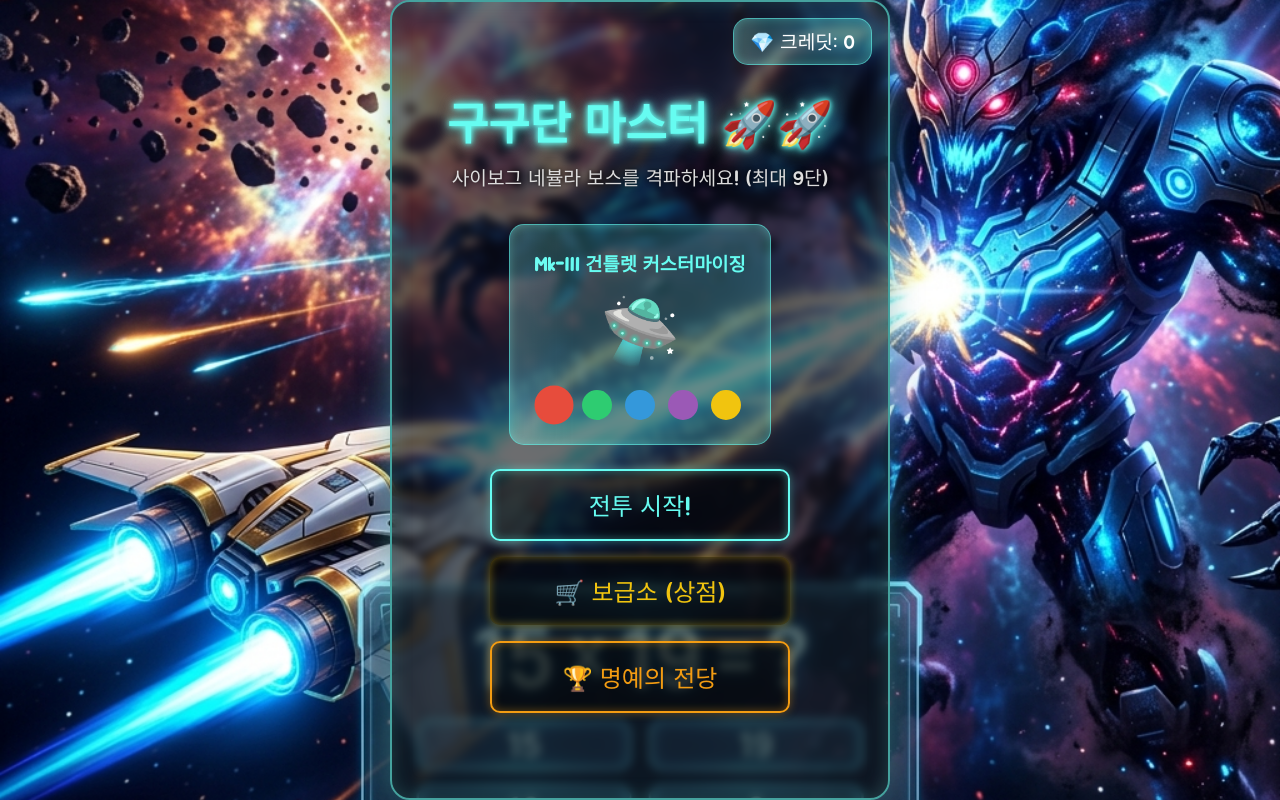
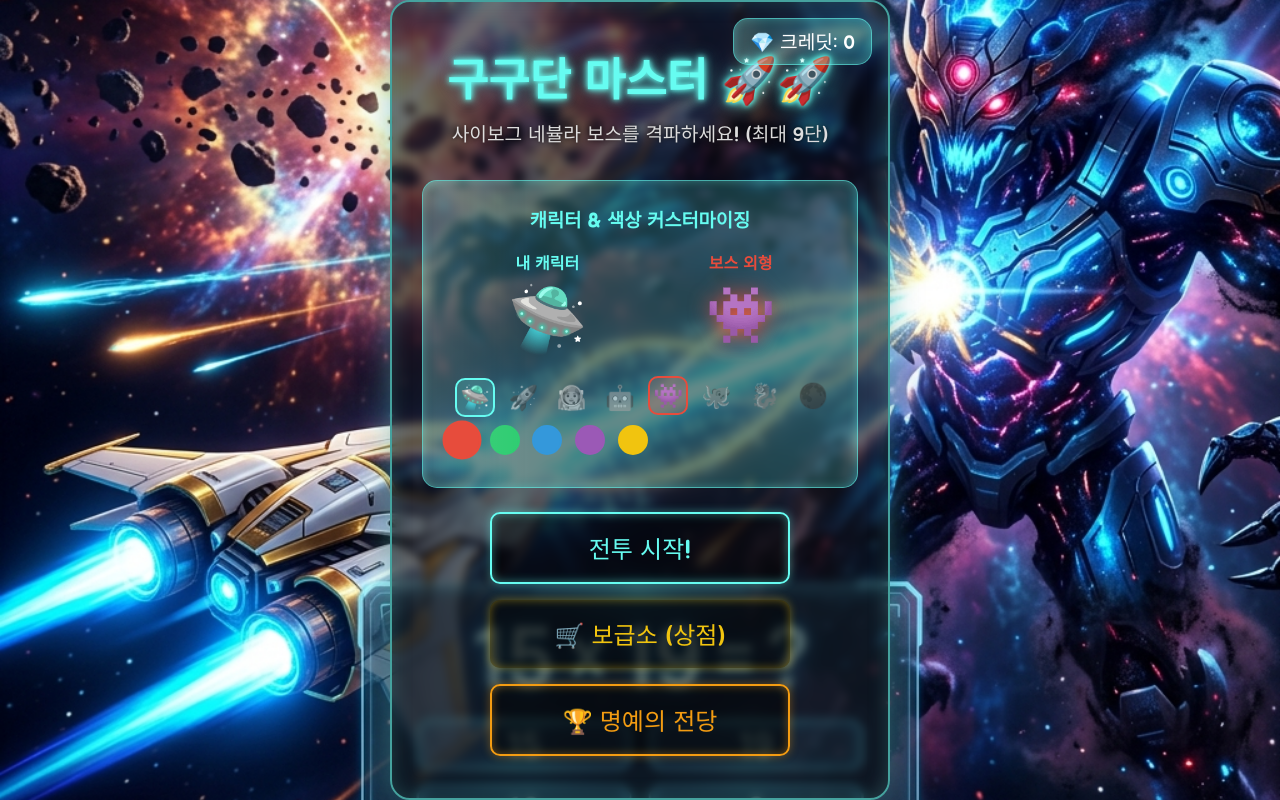
Before and after one commit to SeokhwanWoo/T, a plain HTML site: page index.html in a window 1280 px wide. Drawn offline with Linux system fonts and the light colour scheme.

Commit message:
UI: Add Character Selection for Player and Boss

```diff
--- a/index.html
+++ b/index.html
@@ -20,14 +20,38 @@
             <p class="subtitle">사이보그 네뷸라 보스를 격파하세요! (최대 9단)</p>
 
             <div class="customizer hologram-box">
-                <h3>Mk-III 건틀렛 커스터마이징</h3>
+                <h3>캐릭터 & 색상 커스터마이징</h3>
+                <div style="display: flex; justify-content: space-around; margin-bottom: 0.5rem;">
+                    <!-- Player Customizer -->
+                    <div>
+                        <h4 style="color: #66fcf1; margin-bottom: 0.5rem;">내 캐릭터</h4>
                         <div class="rocket-preview" id="rocket-preview">🛸</div>
+                        <div class="char-options" style="display: flex; justify-content: center; gap: 0.5rem; margin-bottom: 0.5rem;">
+                            <button class="char-btn active" data-char="🛸">🛸</button>
+                            <button class="char-btn" data-char="🚀">🚀</button>
+                            <button class="char-btn" data-char="🧑‍🚀">🧑‍🚀</button>
+                            <button class="char-btn" data-char="🤖">🤖</button>
+                        </div>
                         <div class="color-options">
                             <button class="color-btn" data-color="hue-rotate(0deg)" style="background: #e74c3c; border-color: #e74c3c;"></button>
                             <button class="color-btn" data-color="hue-rotate(120deg)" style="background: #2ecc71; border-color: #2ecc71;"></button>
                             <button class="color-btn" data-color="hue-rotate(240deg)" style="background: #3498db; border-color: #3498db;"></button>
                             <button class="color-btn" data-color="hue-rotate(280deg)" style="background: #9b59b6; border-color: #9b59b6;"></button>
                             <button class="color-btn" data-color="hue-rotate(60deg)" style="background: #f1c40f; border-color: #f1c40f;"></button>
+                        </div>
+                    </div>
+
+                    <!-- Boss Customizer -->
+                    <div>
+                        <h4 style="color: #e74c3c; margin-bottom: 0.5rem;">보스 외형</h4>
+                        <div class="boss-preview" id="boss-preview" style="font-size: 3.5rem; filter: drop-shadow(0 0 10px #e74c3c); margin-bottom: 1.5rem;">👾</div>
+                        <div class="boss-char-options" style="display: flex; justify-content: center; gap: 0.5rem;">
+                            <button class="boss-char-btn active" data-char="👾">👾</button>
+                            <button class="boss-char-btn" data-char="🐙">🐙</button>
+                            <button class="boss-char-btn" data-char="🐉">🐉</button>
+                            <button class="boss-char-btn" data-char="🌑">🌑</button>
+                        </div>
+                    </div>
                 </div>
             </div>
 
--- a/script.js
+++ b/script.js
@@ -29,11 +29,15 @@ document.addEventListener('DOMContentLoaded', () => {
 
     const rocketPreview = document.getElementById('rocket-preview');
     const playerRocketEmoji = document.getElementById('player-rocket-emoji');
+    const bossPreview = document.getElementById('boss-preview');
+    const bossMonsterEmoji = document.querySelector('.boss-emoji');
     const bossMonster = document.getElementById('boss-monster');
     const bossShield = document.getElementById('boss-shield');
     const enrageWarning = document.getElementById('enrage-warning');
     const laserBeam = document.getElementById('laser-beam');
     const colorBtns = document.querySelectorAll('.color-btn');
+    const charBtns = document.querySelectorAll('.char-btn');
+    const bossCharBtns = document.querySelectorAll('.boss-char-btn');
 
     const bossHpBar = document.getElementById('boss-hp-bar');
     const bossHpText = document.getElementById('boss-hp-text');
@@ -87,6 +91,8 @@ document.addEventListener('DOMContentLoaded', () => {
 
     // Local Storage Data
     let rocketColor = localStorage.getItem('gugudanRocketColor') || 'hue-rotate(0deg)';
+    let playerChar = localStorage.getItem('gugudanPlayerChar') || '🛸';
+    let bossChar = localStorage.getItem('gugudanBossChar') || '👾';
     let rankings = JSON.parse(localStorage.getItem('gugudanRankings')) || [];
     let totalCredits = parseInt(localStorage.getItem('gugudanCredits')) || 0;
     let upgrades = JSON.parse(localStorage.getItem('gugudanUpgrades')) || { fuel: 0, damage: 0, fever: 0, goggles: false, emp: 0 };
@@ -134,6 +140,9 @@ document.addEventListener('DOMContentLoaded', () => {
 
     function initCustomizer() {
         applyRocketColor(rocketColor);
+        applyPlayerChar(playerChar);
+        applyBossChar(bossChar);
+
         colorBtns.forEach(btn => {
             if(btn.dataset.color === rocketColor) btn.classList.add('active');
             btn.addEventListener('click', (e) => {
@@ -144,11 +153,43 @@ document.addEventListener('DOMContentLoaded', () => {
                 localStorage.setItem('gugudanRocketColor', rocketColor);
             });
         });
+
+        charBtns.forEach(btn => {
+            if(btn.dataset.char === playerChar) btn.classList.add('active');
+            btn.addEventListener('click', (e) => {
+                charBtns.forEach(b => b.classList.remove('active'));
+                btn.classList.add('active');
+                playerChar = btn.dataset.char;
+                applyPlayerChar(playerChar);
+                localStorage.setItem('gugudanPlayerChar', playerChar);
+            });
+        });
+
+        bossCharBtns.forEach(btn => {
+            if(btn.dataset.char === bossChar) btn.classList.add('active');
+            btn.addEventListener('click', (e) => {
+                bossCharBtns.forEach(b => b.classList.remove('active'));
+                btn.classList.add('active');
+                bossChar = btn.dataset.char;
+                applyBossChar(bossChar);
+                localStorage.setItem('gugudanBossChar', bossChar);
+            });
+        });
     }
 
     function applyRocketColor(color) {
         rocketPreview.style.filter = color;
         playerRocketEmoji.style.filter = `${color} drop-shadow(0 0 10px cyan)`;
+    }
+
+    function applyPlayerChar(char) {
+        rocketPreview.textContent = char;
+        playerRocketEmoji.textContent = char;
+    }
+
+    function applyBossChar(char) {
+        bossPreview.textContent = char;
+        bossMonsterEmoji.textContent = char;
     }
 
     function updateShopUI() {
--- a/style.css
+++ b/style.css
@@ -77,6 +77,10 @@ body {
 .color-options { display: flex; justify-content: center; gap: 0.8rem; }
 .color-btn { width: 30px; height: 30px; border-radius: 50%; cursor: pointer; border: 2px solid; transition: transform 0.2s; outline: none; }
 .color-btn:hover, .color-btn.active { transform: scale(1.3); }
+.char-btn, .boss-char-btn { font-size: 1.5rem; background: transparent; border: 2px solid transparent; border-radius: 10px; cursor: pointer; transition: all 0.2s; padding: 0.2rem; filter: grayscale(1); opacity: 0.6; }
+.char-btn:hover, .boss-char-btn:hover { filter: grayscale(0); opacity: 1; transform: scale(1.2); }
+.char-btn.active, .boss-char-btn.active { filter: grayscale(0); opacity: 1; border-color: var(--primary-color); background: rgba(102, 252, 241, 0.2); }
+.boss-char-btn.active { border-color: #e74c3c; background: rgba(231, 76, 60, 0.2); }
 
 /* Buttons */
 .btn {
```
Lines whose indentation alone changed are shown as unchanged.
